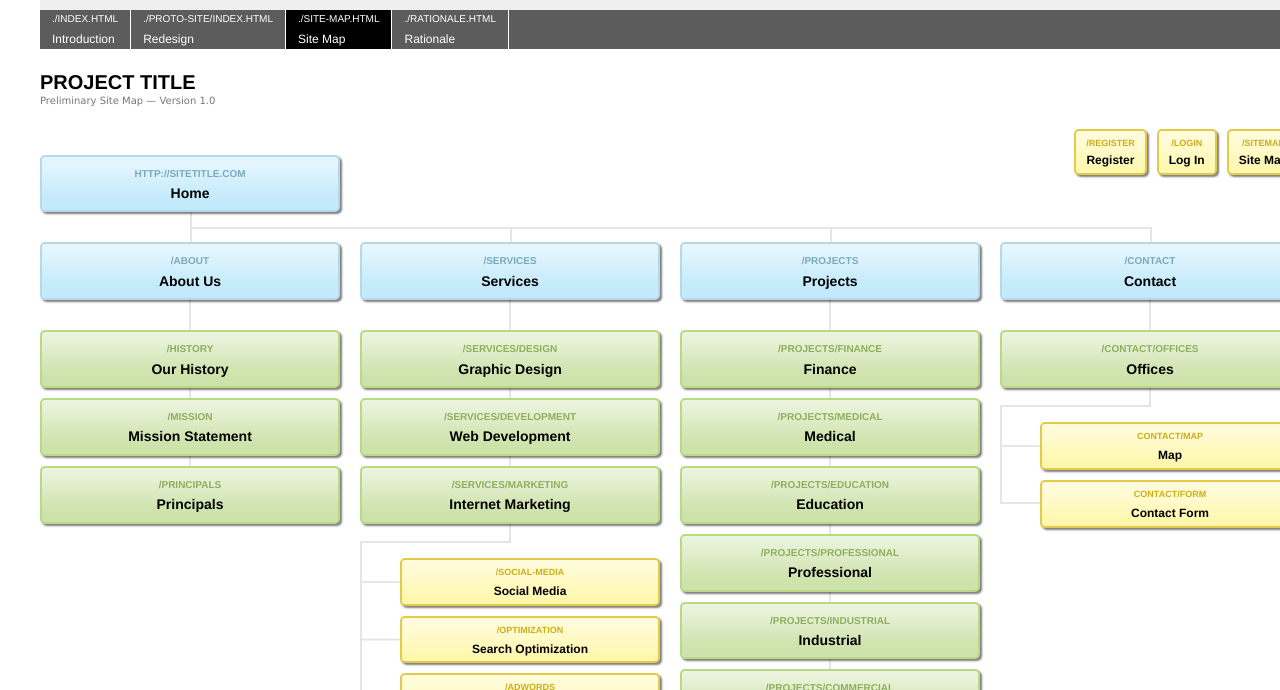
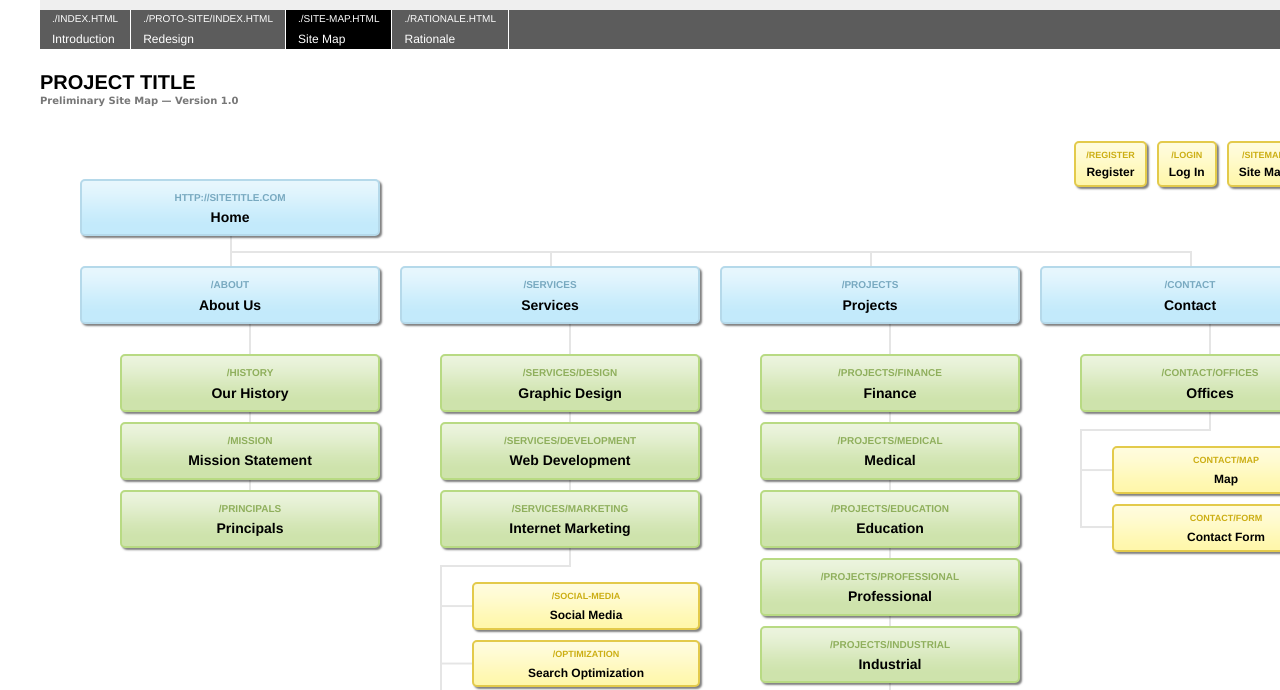
Before and after one commit to kenlum314/dkm-project, a plain HTML site: page site-map.html in a window 1280 px wide. Shown: the part 53-743 px from the top of the page. Drawn offline with Linux system fonts and the light colour scheme.

Commit message:
Removing CSS reset styles as this project already has its own CSS reset styles.

```diff
--- a/css/slickmap.css
+++ b/css/slickmap.css
@@ -1,26 +1,3 @@
-/* ------------------------------------------------------------
-	Reset Styles (from meyerweb.com)
------------------------------------------------------------- */
-
-html, body, div, span, applet, object, iframe,
-h1, h2, h3, h4, h5, h6, p, blockquote, pre,
-a, abbr, acronym, address, big, cite, code,
-del, dfn, em, font, img, ins, kbd, q, s, samp,
-small, strike, strong, sub, sup, tt, var,
-dl, dt, dd, ol, ul, li,
-fieldset, form, label, legend,
-table, caption, tbody, tfoot, thead, tr, th, td {
-	margin: 0;
-	padding: 0;
-	border: 0;
-	outline: 0;
-	font-weight: inherit;
-	font-style: inherit;
-	font-size: 100%;
-	font-family: inherit;
-	vertical-align: baseline;
-}
-
 /* ------------------------------------------------------------
 	NUMBER OF COLUMNS: Adjust #primaryNav li to set the number
 	of columns required in your site map. The default is
```
